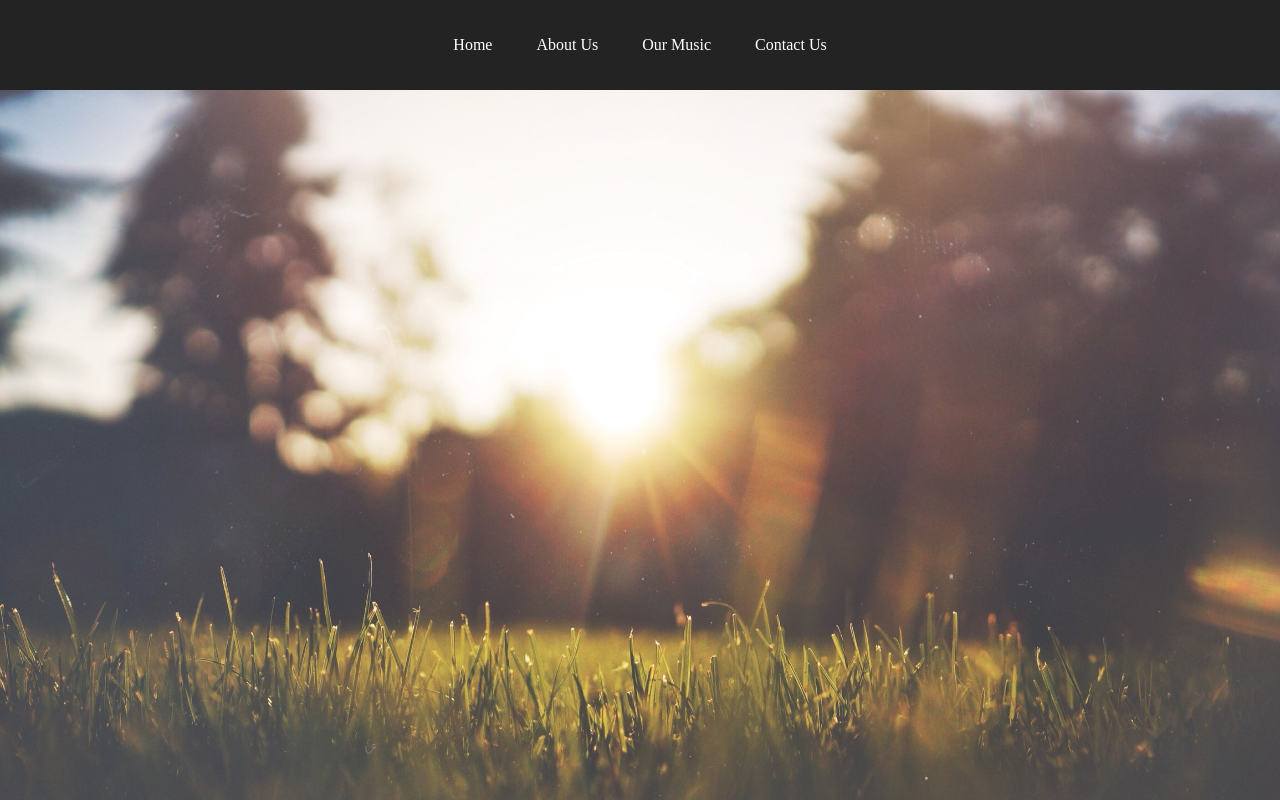
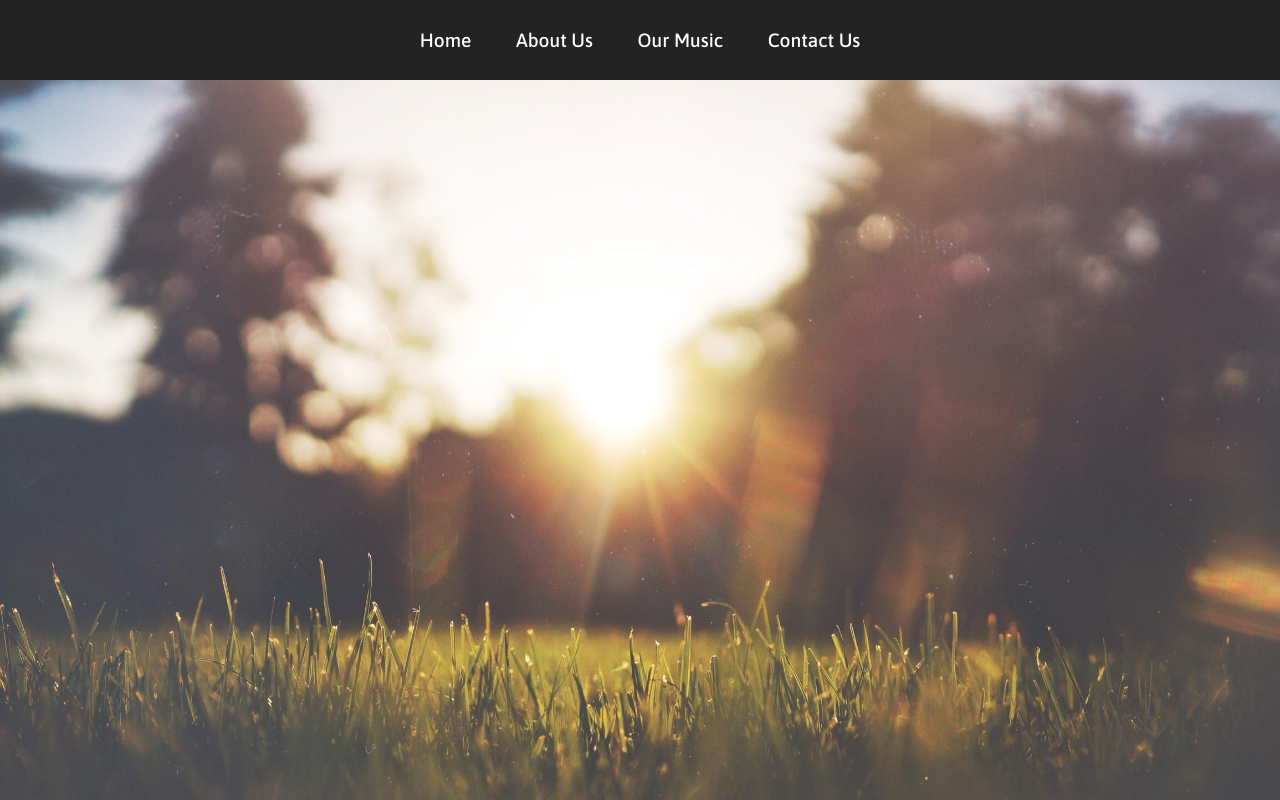
Before and after one commit to leuryr/sample-site, a plain HTML site: page index.html in a window 1280 px wide. Drawn offline with Linux system fonts and the light colour scheme.

Commit message:
Font changes.

```diff
--- a/index.html
+++ b/index.html
@@ -4,6 +4,7 @@
     <meta charset="UTF-8">
     <meta name="viewport" content="width=device-width, initial-scale=1.0">
     <meta http-equiv="X-UA-Compatible" content="ie=edge">
+    <link href="https://fonts.googleapis.com/css?family=Asap:400,500,700" rel="stylesheet">
     <link rel="stylesheet" href="styles.css">
     <title>Sample Site</title>
 </head>
--- a/styles.css
+++ b/styles.css
@@ -2,12 +2,15 @@ body {
     background: url("img/background.jpg");
     background-size: cover;
     margin: 0;
+    font-family: 'Asap', sans-serif;
+    font-size: 1.2em;
+    font-weight: 500;
 }
 
 nav {
     background-color: rgb(36, 35, 35);
     width: 100%;
-    padding: 20px 0 20px 0;
+    padding: 10px 0 10px 0;
     color: white;
     text-align: center;
 }
```
